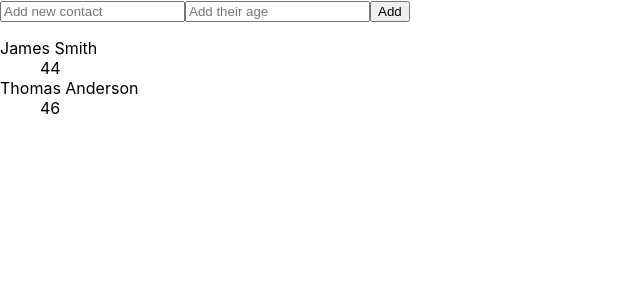
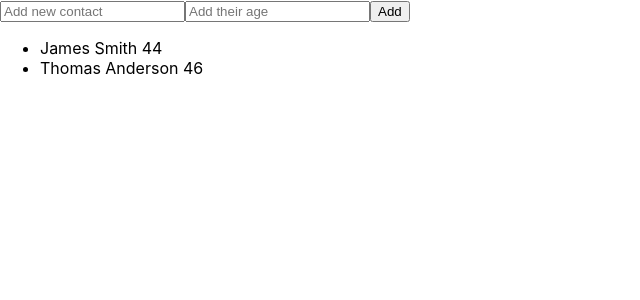
Before and after one commit to realonlytomd/react-solo-learn, a React (Create React App) app: page / in a window 1280 px wide. Shown: the top 300 px of the page, without its empty margins (0-640 px from the left). Built offline with nearby package versions, Linux system fonts and the light colour scheme.

Commit message:
correct dl to ul

```diff
--- a/src/PeopleList.js
+++ b/src/PeopleList.js
@@ -5,13 +5,15 @@ function PeopleList(props) {
     const arr = props.data;
     console.log("arr: ", arr);
     const listItems = arr.map((val, index) =>
-        <div key={index}>
-        <dt>{val.name}</dt>
-        <dd>{val.age}</dd>
-        </div>
+        // <div key={index}>
+        // <dt>{val.name}</dt>
+        // <dd>{val.age}</dd>
+        //</div>  with a <dl> element below instead of ul
+        // or
+        <li key={index}>{val.name}  {val.age}</li>
      );
      console.log("listItems: ", listItems);
-     return <dl className="centerright">{listItems}</dl>;
+     return <ul className="centerright">{listItems}</ul>;
 }
 
 
```
